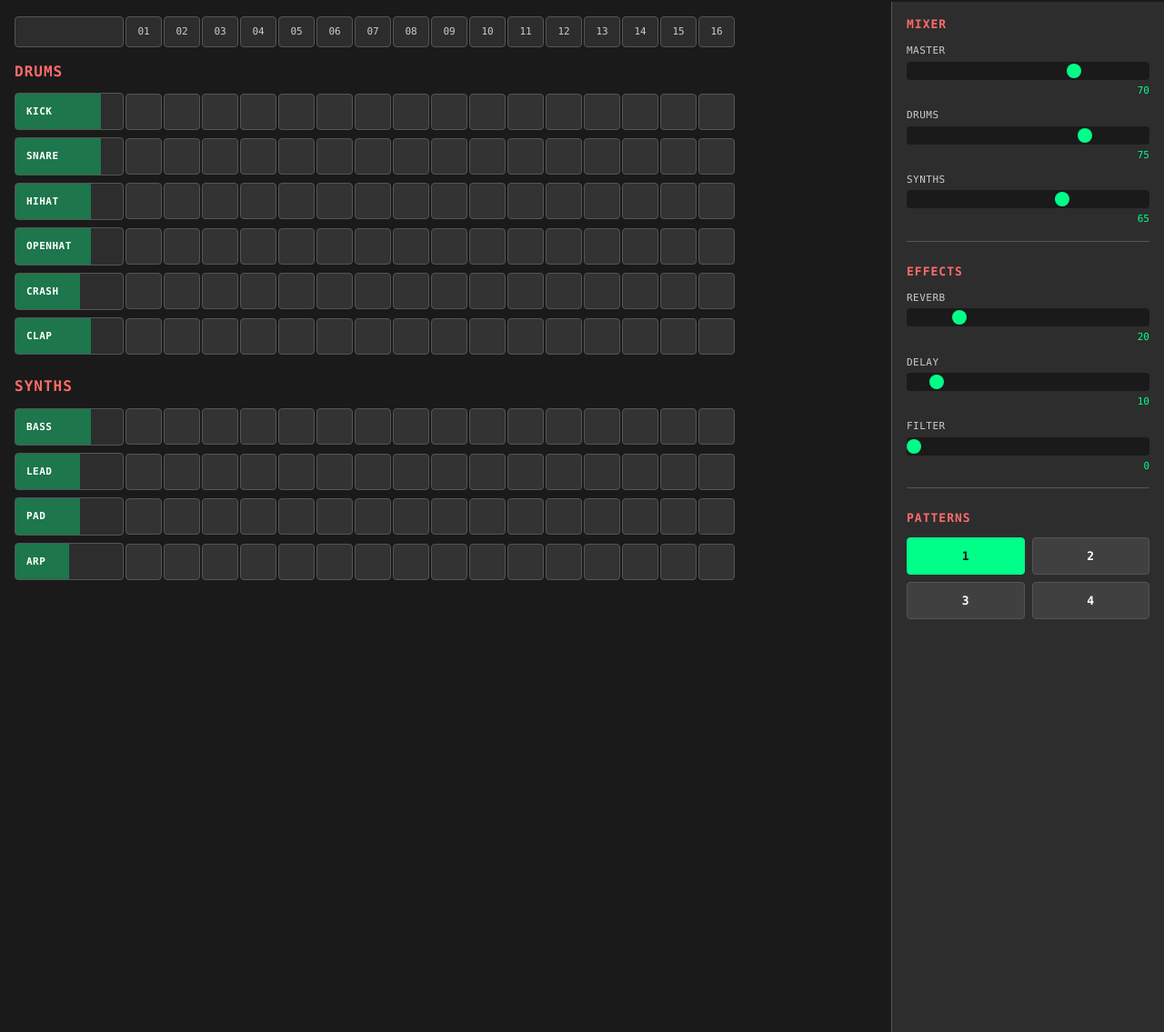
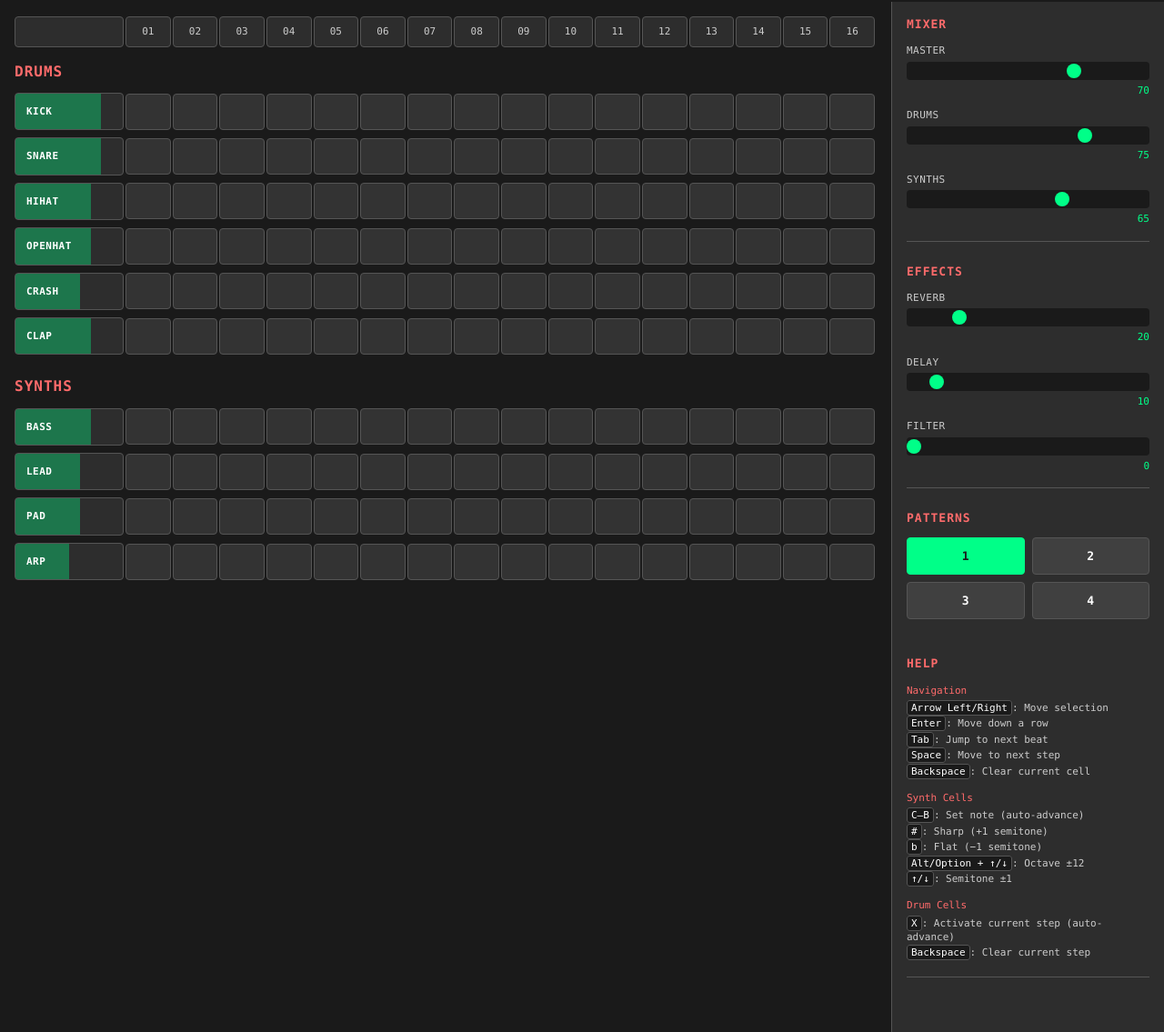
Before and after one commit to HyprPixl/music-machine, a Flask app: page / in a window 1280 px wide. Shown: the part 83-1218 px from the top of the page at 91% size. Run offline with Flask 3, Linux system fonts and the light colour scheme.

Commit message:
Update styles, sequencer logic, and index template

```diff
--- a/static/css/style.css
+++ b/static/css/style.css
@@ -39,7 +39,8 @@
   color: var(--primary-text);
   font-size: var(--font-size-normal);
   line-height: 1.4;
-  overflow-x: auto;
+  /* Prevent page-level horizontal scrollbar; rows handle their own scroll */
+  overflow-x: hidden;
 }
 
 .app-container {
@@ -213,13 +214,22 @@
 
 .steps-grid {
   display: grid;
-  grid-template-columns: repeat(16, 1fr);
+  grid-template-columns: repeat(16, minmax(40px, 1fr));
   gap: var(--grid-gap);
 }
 
 .steps-scroll {
   overflow-x: auto;
   overflow-y: hidden;
+  /* Hide horizontal scrollbar visuals across browsers while keeping scroll */
+  -ms-overflow-style: none; /* IE 10+ */
+  scrollbar-width: none;    /* Firefox */
+  -webkit-overflow-scrolling: touch; /* Smooth on iOS */
+}
+
+/* Chrome, Safari, and other WebKit browsers */
+.steps-scroll::-webkit-scrollbar {
+  display: none;
 }
 
 .step-number {
@@ -322,7 +332,7 @@
 
 .step-buttons {
   display: grid;
-  grid-template-columns: repeat(16, 1fr);
+  grid-template-columns: repeat(16, minmax(40px, 1fr));
   gap: var(--grid-gap);
 }
 
@@ -381,7 +391,8 @@
 
 .mixer-section,
 .effects-section,
-.pattern-section {
+.pattern-section,
+.help-section {
   margin-bottom: 24px;
   padding-bottom: 16px;
   border-bottom: 1px solid var(--grid-border);
@@ -627,3 +638,30 @@
     grid-template-columns: repeat(8, 1fr);
   }
 }
+
+/* Help section styles */
+.help-list {
+  display: flex;
+  flex-direction: column;
+  gap: 12px;
+  font-size: var(--font-size-small);
+  color: var(--secondary-text);
+}
+.help-title {
+  color: var(--accent-text);
+  margin-bottom: 4px;
+}
+.help-list ul {
+  list-style: none;
+  padding-left: 0;
+}
+.help-list li {
+  margin: 2px 0;
+}
+.help-list code {
+  background: var(--primary-bg);
+  border: 1px solid var(--grid-border);
+  border-radius: 3px;
+  padding: 1px 4px;
+  color: var(--primary-text);
+}
--- a/static/js/sequencer.js
+++ b/static/js/sequencer.js
@@ -162,7 +162,7 @@
     renderStepIndicators() {
         const container = document.getElementById('step-indicators');
         container.innerHTML = '';
-        container.style.gridTemplateColumns = `repeat(${this.steps}, 40px)`;
+        container.style.gridTemplateColumns = `repeat(${this.steps}, minmax(40px, 1fr))`;
 
         for (let i = 0; i < this.steps; i++) {
             const stepDiv = document.createElement('div');
@@ -220,7 +220,7 @@
             // Step buttons
             const stepsContainer = document.createElement('div');
             stepsContainer.className = 'step-buttons';
-            stepsContainer.style.gridTemplateColumns = `repeat(${this.steps}, 40px)`;
+            stepsContainer.style.gridTemplateColumns = `repeat(${this.steps}, minmax(40px, 1fr))`;
             const scroller = document.createElement('div');
             scroller.className = 'steps-scroll steps-scroller';
 
@@ -304,7 +304,7 @@
             // Step buttons
             const stepsContainer = document.createElement('div');
             stepsContainer.className = 'step-buttons';
-            stepsContainer.style.gridTemplateColumns = `repeat(${this.steps}, 40px)`;
+            stepsContainer.style.gridTemplateColumns = `repeat(${this.steps}, minmax(40px, 1fr))`;
             const scroller = document.createElement('div');
             scroller.className = 'steps-scroll steps-scroller';
 
@@ -721,8 +721,16 @@
         if (code === 'Backspace') {
             e.preventDefault(); this.setStep(instrument, sound, step, false); this.moveSelection(-1, 0); return true;
         }
+        // Space: move to next spot (not necessarily next active)
         if (code === 'Space') {
-            e.preventDefault(); this.jumpToNextActive(); return true;
+            e.preventDefault(); this.moveSelection(1, 0); return true;
+        }
+        // Drums: 'X' activates current cell and advances
+        if (!isSynth && (key === 'x' || key === 'X')) {
+            e.preventDefault();
+            this.setStep('drums', sound, step, true);
+            this.moveSelection(1, 0);
+            return true;
         }
         if (code === 'Tab') {
             e.preventDefault();
--- a/templates/index.html
+++ b/templates/index.html
@@ -144,6 +144,39 @@
                     <button class="pattern-btn" data-pattern="4">4</button>
                 </div>
             </div>
+
+            <div class="help-section">
+                <h3>HELP</h3>
+                <div class="help-list">
+                    <div class="help-group">
+                        <div class="help-title">Navigation</div>
+                        <ul>
+                            <li><code>Arrow Left/Right</code>: Move selection</li>
+                            <li><code>Enter</code>: Move down a row</li>
+                            <li><code>Tab</code>: Jump to next beat</li>
+                            <li><code>Space</code>: Move to next step</li>
+                            <li><code>Backspace</code>: Clear current cell</li>
+                        </ul>
+                    </div>
+                    <div class="help-group">
+                        <div class="help-title">Synth Cells</div>
+                        <ul>
+                            <li><code>C–B</code>: Set note (auto-advance)</li>
+                            <li><code>#</code>: Sharp (+1 semitone)</li>
+                            <li><code>b</code>: Flat (−1 semitone)</li>
+                            <li><code>Alt/Option + ↑/↓</code>: Octave ±12</li>
+                            <li><code>↑/↓</code>: Semitone ±1</li>
+                        </ul>
+                    </div>
+                    <div class="help-group">
+                        <div class="help-title">Drum Cells</div>
+                        <ul>
+                            <li><code>X</code>: Activate current step (auto-advance)</li>
+                            <li><code>Backspace</code>: Clear current step</li>
+                        </ul>
+                    </div>
+                </div>
+            </div>
         </aside>
 
         <!-- Sequence Management Modal -->
```
